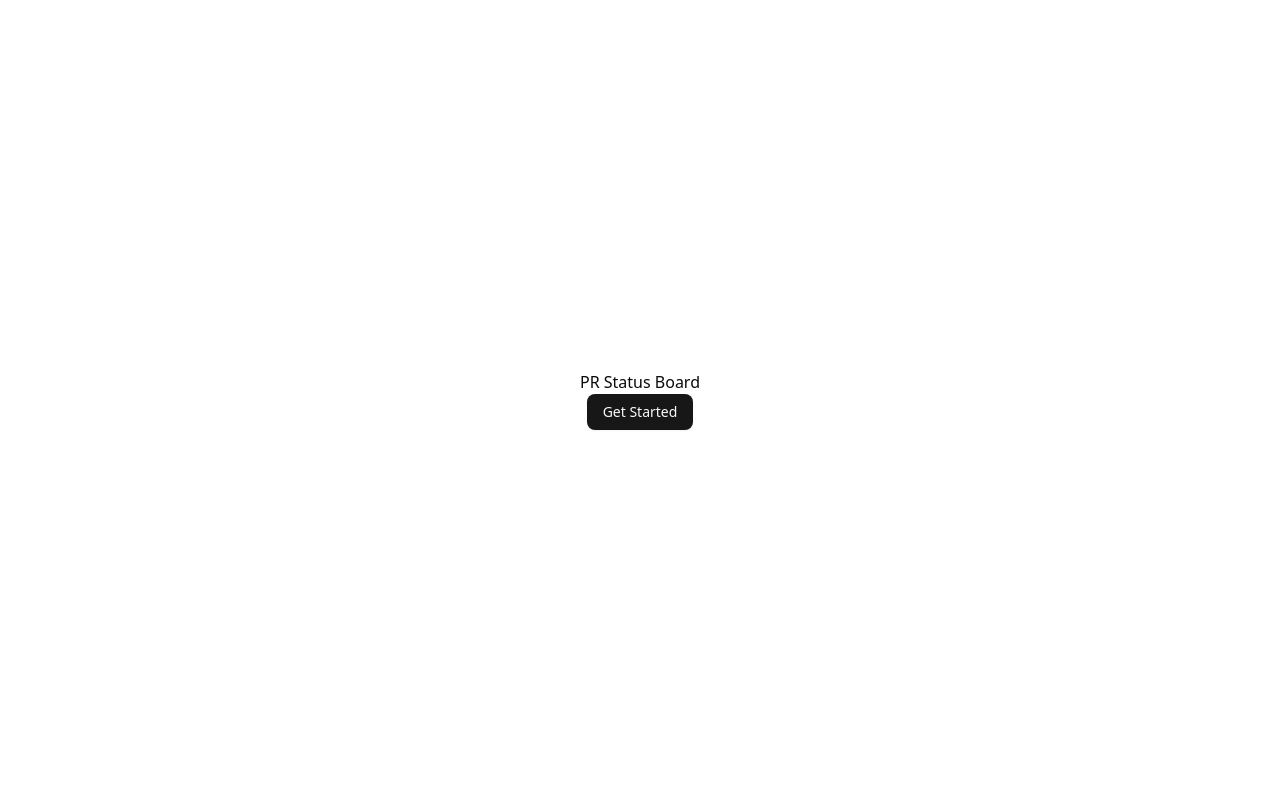
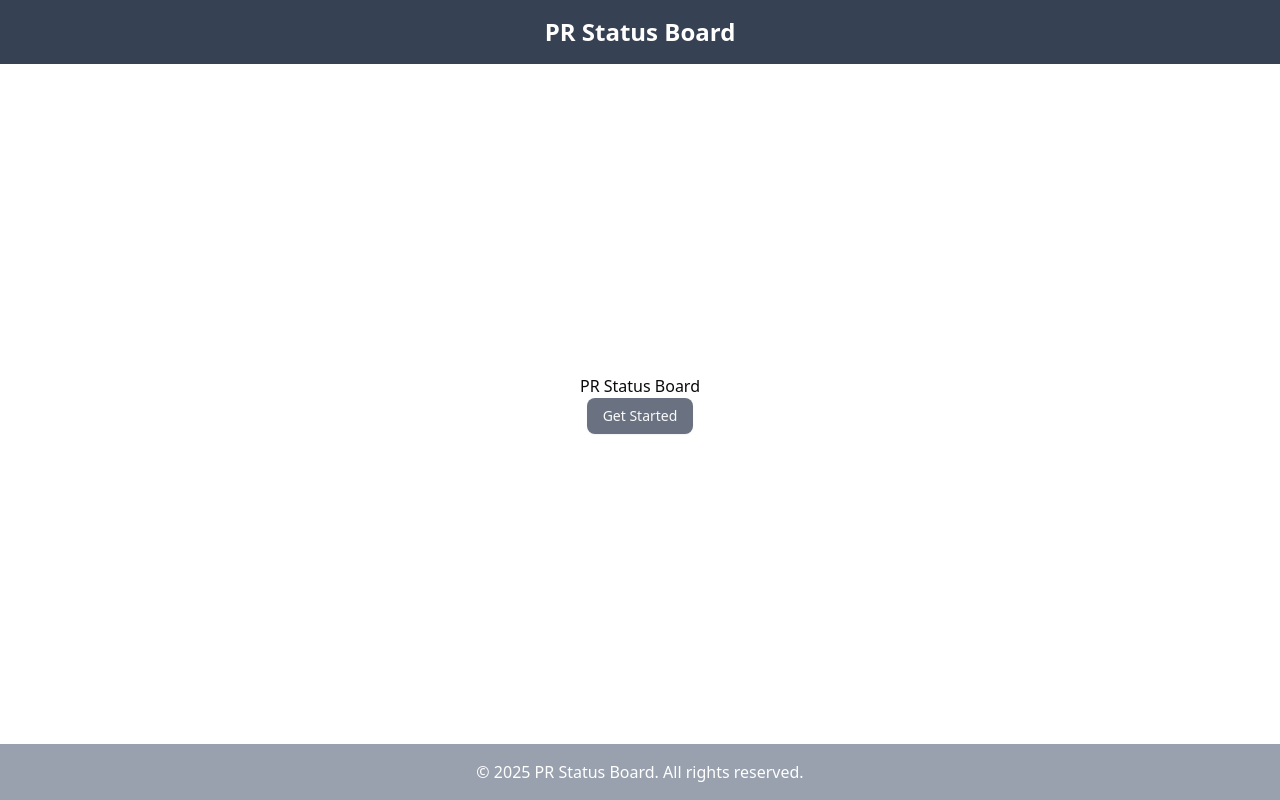
Before and after one commit to chingu-voyages/V57-tier2-team-23, a React (Vite) app: page / in a window 1280 px wide. Built offline with nearby package versions, Linux system fonts and the light colour scheme.

Commit message:
Create Basic Layout with React-Router
Installed `React-Router` to create the `<Layout />` component. Created basic `<Header />`, `<HomePage />`, `<Footer />` components ready to be customized.

```diff
--- a/package.json
+++ b/package.json
@@ -17,6 +17,7 @@
     "lucide-react": "^0.543.0",
     "react": "^19.1.1",
     "react-dom": "^19.1.1",
+    "react-router": "^7.9.1",
     "tailwind-merge": "^3.3.1"
   },
   "devDependencies": {
--- a/src/App.jsx
+++ b/src/App.jsx
@@ -1,17 +1,14 @@
-import { Button } from "./components/ui/button";
+import React from "react";
+import { BrowserRouter, Routes, Route } from "react-router";
+import HomePage from "./layout/pages/HomePage";
+import Layout from "./layout/pages/Layout";
 
-
-function App() {
+function App({children}) {
 
   return (
-    <div className="w-full h-screen flex justify-center items-center flex-col">
-      <h1>PR Status Board</h1>
-      <div className="flex justify-center flex-col">
-        <Button className="hover:cursor-pointer">
-          Get Started
-        </Button>
-        </div>
-    </div>
+    <Layout>
+      <HomePage />
+    </Layout>
   );
 }
 
--- /dev/null
+++ b/src/layout/pages/Footer.jsx
@@ -0,0 +1,13 @@
+import React from "react";
+
+const Footer = () => {
+    const currentYear = new Date().getFullYear();
+
+    return (
+        <footer className="w-full p-4 bg-gray-400 text-white text-center">
+        <p>&copy; {currentYear} PR Status Board. All rights reserved.</p>
+        </footer>
+    );
+};
+
+export default Footer;
--- /dev/null
+++ b/src/layout/pages/Header.jsx
@@ -0,0 +1,11 @@
+import React from "react";
+
+const Header = () => {
+  return (
+    <header className="w-full p-4 bg-gray-700 text-white flex justify-center items-center">
+      <h1 className="text-2xl font-bold">PR Status Board</h1>
+    </header>
+  );
+};
+
+export default Header;
--- /dev/null
+++ b/src/layout/pages/HomePage.jsx
@@ -0,0 +1,16 @@
+import { Button } from "../../components/ui/button";
+
+const HomePage = () => {
+  return (
+    <div className="w-full h-screen flex justify-center items-center flex-col">
+      <h1>PR Status Board</h1>
+      <div className="flex justify-center flex-col">
+        <Button className="bg-gray-500 hover:cursor-pointer">
+          Get Started
+        </Button>
+      </div>
+    </div>
+  );
+};
+
+export default HomePage;
--- /dev/null
+++ b/src/layout/pages/Layout.jsx
@@ -0,0 +1,16 @@
+import React from "react";
+import { Outlet } from "react-router";
+import Header from "./Header";
+import Footer from "./Footer";
+
+const Layout = ({ children }) => {
+  return (
+    <div className="w-full h-screen flex flex-col">
+      <Header />
+        {children /* Render children when Layout is used as wrapper */}
+      <Footer />
+    </div>
+  );
+};
+
+export default Layout;
```
Also changed, not shown: 1 other file (tests, documents, lock files or other folders).
